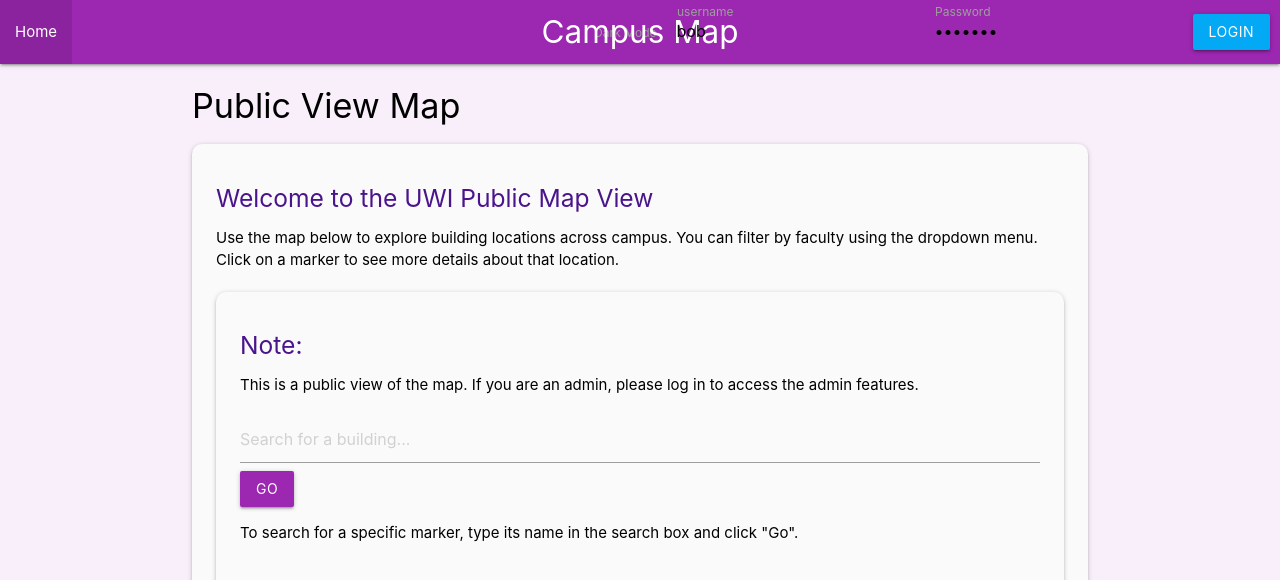
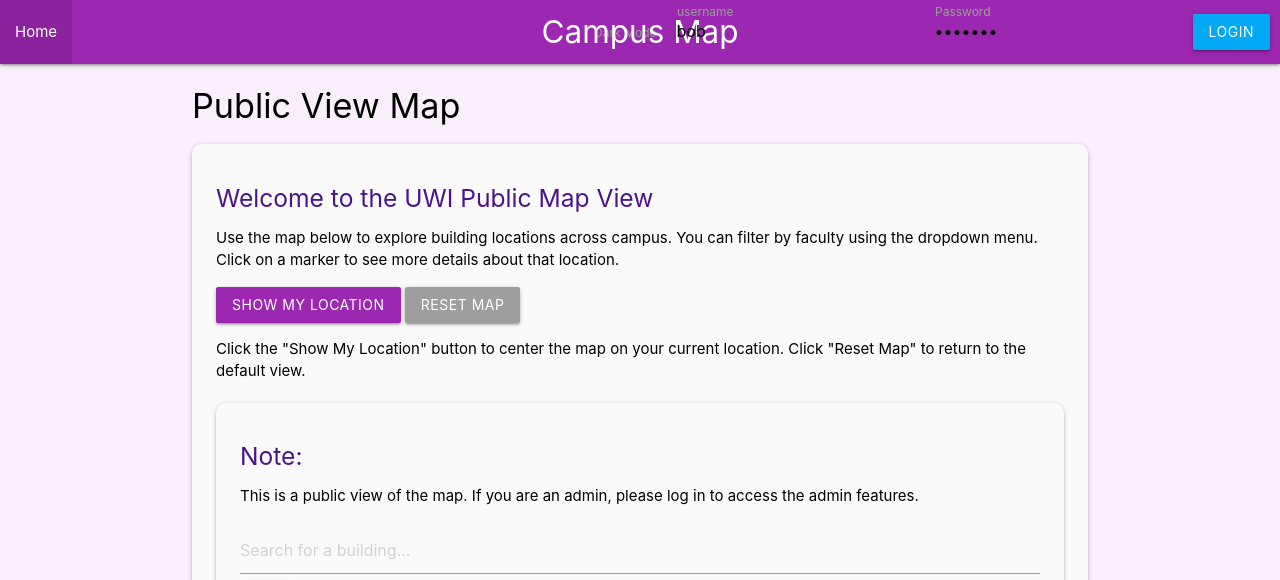
Before and after one commit to INFO-2602-Project-Temp-Name/INFO-2602-Project, a Flask app: page / in a window 1280 px wide. Shown: the top 580 px of the page. Run offline with Flask 3, Linux system fonts and the light colour scheme; data that the repository does not hold is empty; some libraries are stand-ins or nearby versions.

Commit message:
Added current location and map reset :P

```diff
--- a/App/templates/map.html
+++ b/App/templates/map.html
@@ -4,10 +4,17 @@
 {% block page %}Campus Map{% endblock %}
 
 {% block content %}
+
 <h4>Public View Map</h4>
 <div class="card-panel grey lighten-5 z-depth-1" style="margin-top: 20px; border-radius: 10px;">
   <h5 class="purple-text text-darken-4">Welcome to the UWI Public Map View</h5>
   <p class="note"> Use the map below to explore building locations across campus. You can filter by faculty using the dropdown menu. Click on a marker to see more details about that location.</p>
+
+  <div class="button-row">
+    <button class="btn purple" onclick="showMyLocation()">Show My Location</button>
+    <button class="btn grey" onclick="resetMap()">Reset Map</button>
+  </div>
+  <p class="note">Click the "Show My Location" button to center the map on your current location. Click "Reset Map" to return to the default view.</p>
 
 <div class="card-panel grey lighten-5 z-depth-1" style="margin-top: 20px; border-radius: 10px;">
   <h5 class="purple-text text-darken-4">Note:</h5>
@@ -182,6 +189,44 @@
   }
 }
 
+function showMyLocation() {
+  if (navigator.geolocation) {
+    navigator.geolocation.getCurrentPosition(
+      (position) => {
+        const pos = {
+          lat: position.coords.latitude,
+          lng: position.coords.longitude
+        };
+
+        const userMarker = new google.maps.Marker({
+          position: pos,
+          map: map,
+          title: "You are here",
+          icon: {
+            url: "http://maps.google.com/mapfiles/ms/icons/blue-dot.png"
+          }
+        });
+
+        map.setCenter(pos);
+        map.setZoom(17);
+      },
+      () => {
+        alert("Geolocation service failed.");
+      }
+    );
+  } else {
+    alert("Your browser doesn't support geolocation.");
+  }
+}
+function resetMap() {
+  const center = { lat: 10.6396, lng: -61.3995 };
+  map.setCenter(center);
+  map.setZoom(17);
+  markerObjects.forEach(marker => {
+    marker.setMap(map);
+  });
+}
+
 </script>
 
 {% endblock %}
```
